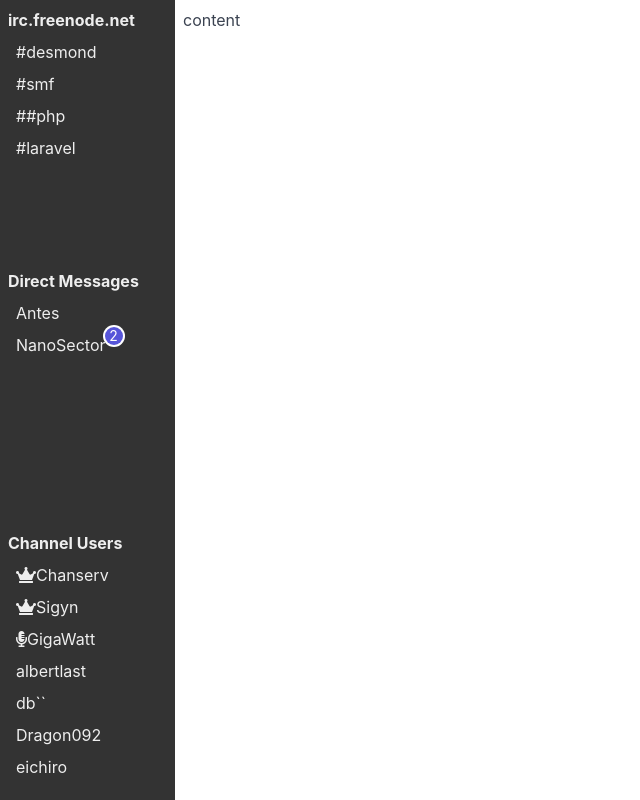
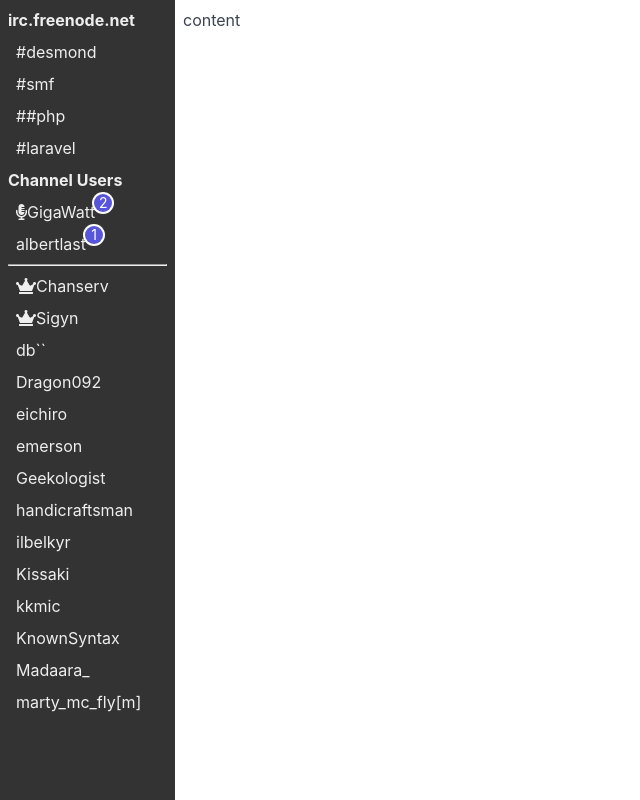
Before and after one commit to ElementalIRC/Argon, a Vue app: page / in a window 1280 px wide. Shown: the whole page, without its empty margins (0-640 px from the left). Built offline with nearby package versions, Linux system fonts and the light colour scheme.

Commit message:
Flexbox the sidebar to make better use of space.

```diff
--- a/src/App.vue
+++ b/src/App.vue
@@ -10,18 +10,15 @@
                 <li><a class="channel-link">#laravel</a></li>
             </ul>
         </div>
-        <div id="direct-messages">
-            <strong>Direct Messages</strong>
-            <ul>
-                <li><a class="channel-user">Antes</a></li>
-                <li>
-                    <a class="channel-user badge" data-badge="2">NanoSector</a>
-                </li>
-            </ul>
-        </div>
         <div id="users">
             <strong>Channel Users</strong>
             <ul>
+                <li>
+                    <i class="fas fa-microphone-alt"></i>
+                    <a class="channel-user badge" data-badge="2">GigaWatt</a>
+                </li>
+                <li><a class="channel-user badge" data-badge="1">albertlast</a></li>
+                <hr>
                 <li>
                     <i class="fas fa-crown"></i>
                     <a class="channel-user">Chanserv</a>
@@ -30,11 +27,6 @@
                     <i class="fas fa-crown"></i>
                     <a class="channel-user">Sigyn</a>
                 </li>
-                <li>
-                    <i class="fas fa-microphone-alt"></i>
-                    <a class="channel-user">GigaWatt</a>
-                </li>
-                <li><a class="channel-user">albertlast</a></li>
                 <li><a class="channel-user">db``</a></li>
                 <li><a class="channel-user">Dragon092</a></li>
                 <li><a class="channel-user">eichiro</a></li>
@@ -103,18 +95,24 @@
 }
 
 #sidebar {
-    background: #333;
-    color: #eee;
     position: absolute;
     top: 0;
     bottom: 0;
     left: 0;
+
     width: $sidebar-width;
     padding: $spacing;
 
-    #servers, #direct-messages, #users {
-        height: 33.33%;
-        overflow-y: auto;
+    display: flex;
+    flex-direction: column;
+
+    overflow: auto;
+
+    background: #333;
+    color: #eee;
+
+    #servers {
+        margin-bottom: $spacing;
     }
 }
 
```
